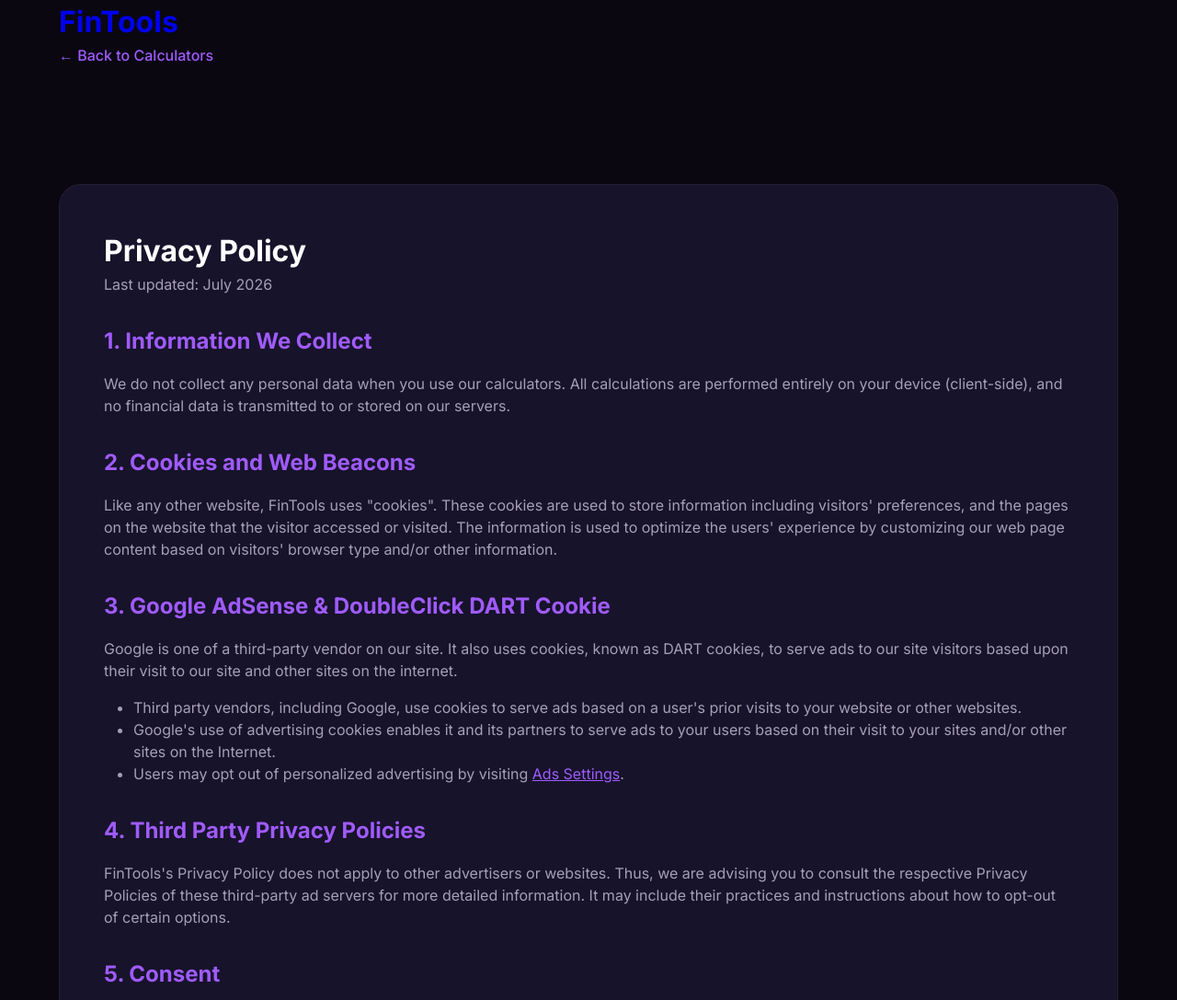
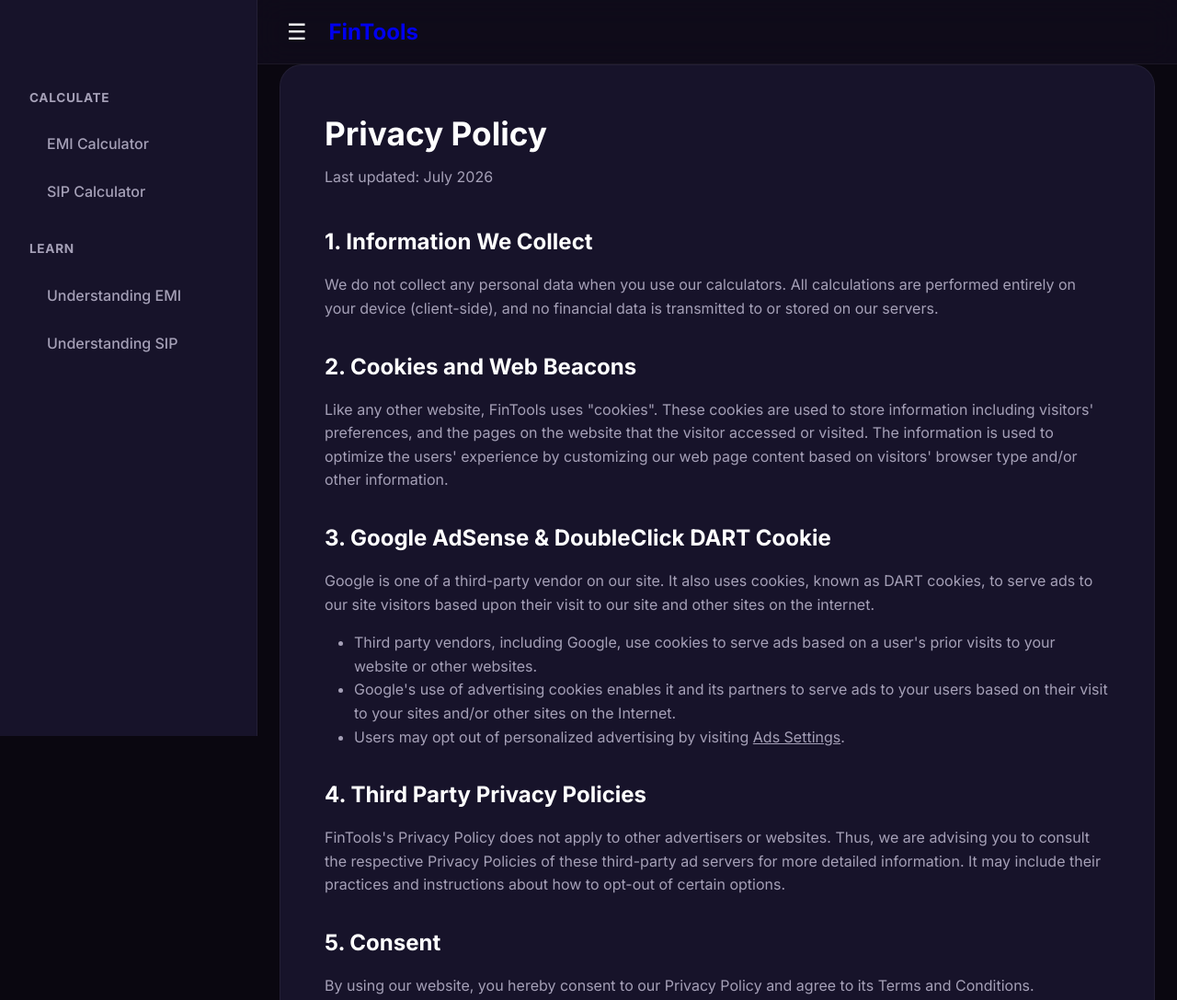
Before and after one commit to IshaanThakur09/fintools, a plain HTML site: page privacy.html in a window 1280 px wide. Shown: the top 1087 px of the page at 92% size. Drawn offline with Linux system fonts and the light colour scheme.

Commit message:
feat: integrate privacy policy into new multi-page layout

```diff
--- a/privacy.html
+++ b/privacy.html
@@ -4,6 +4,7 @@
     <meta charset="UTF-8">
     <meta name="viewport" content="width=device-width, initial-scale=1.0">
     <title>Privacy Policy | FinTools</title>
+    <meta name="description" content="Privacy Policy for FinTools. Learn how we handle data and protect your privacy.">
     <link href="https://fonts.googleapis.com/css2?family=Inter:wght@400;500;600;700&display=swap" rel="stylesheet">
     <link rel="stylesheet" href="style.css">
     <style>
@@ -14,26 +15,44 @@
             border: 1px solid var(--border-light);
             margin-bottom: 2rem;
         }
-        .privacy-content h2 { margin-top: 2rem; margin-bottom: 1rem; color: var(--accent); }
-        .privacy-content p { margin-bottom: 1rem; color: var(--text-muted); }
-        .privacy-content ul { margin-left: 2rem; margin-bottom: 1rem; color: var(--text-muted); }
-        .back-link { display: inline-block; margin-bottom: 2rem; color: var(--accent); text-decoration: none; font-weight: 500; }
-        .back-link:hover { text-decoration: underline; }
+        .privacy-content h2 { margin-top: 2rem; margin-bottom: 1rem; color: var(--primary-color); }
+        .privacy-content p, .privacy-content ul { margin-bottom: 1rem; color: var(--text-muted); line-height: 1.6; }
+        .privacy-content ul { margin-left: 2rem; }
     </style>
 </head>
 <body>
-    <header class="header">
-        <div class="container">
+    <div class="app-layout">
+        <aside class="sidebar">
+            <div class="sidebar-header mobile-only" style="display: flex; justify-content: flex-end; align-items: center; padding-bottom: 1rem;">
+                <button class="sidebar-close-btn" aria-label="Close menu">✕</button>
+            </div>
+            <nav class="sidebar-nav">
+                <div class="nav-group">
+                    <h3 class="nav-group-title">Calculate</h3>
+                    <a href="index.html#emi">EMI Calculator</a>
+                    <a href="index.html#sip">SIP Calculator</a>
+                </div>
+                <div class="nav-group">
+                    <h3 class="nav-group-title">Learn</h3>
+                    <a href="learn.html#learn-emi">Understanding EMI</a>
+                    <a href="learn.html#learn-sip">Understanding SIP</a>
+                </div>
+            </nav>
+        </aside>
+
+        <div class="content-wrapper">
+            <header class="top-header">
+                <div class="header-content">
+                    <button class="sidebar-open-btn" aria-label="Open menu">☰</button>
                     <a href="index.html" style="text-decoration: none;"><h1 class="logo">Fin<span>Tools</span></h1></a>
                 </div>
             </header>
 
+            <div class="main-content">
             <main class="container">
-        <a href="index.html" class="back-link">← Back to Calculators</a>
-
                 <div class="privacy-content">
-            <h1>Privacy Policy</h1>
-            <p>Last updated: July 2026</p>
+                    <h1 style="font-size: 2.2rem; margin-bottom: 0.5rem; margin-top: 0;">Privacy Policy</h1>
+                    <p style="color: var(--text-muted); margin-bottom: 2.5rem;">Last updated: July 2026</p>
 
                     <h2>1. Information We Collect</h2>
                     <p>We do not collect any personal data when you use our calculators. All calculations are performed entirely on your device (client-side), and no financial data is transmitted to or stored on our servers.</p>
@@ -46,7 +65,7 @@
                     <ul>
                         <li>Third party vendors, including Google, use cookies to serve ads based on a user's prior visits to your website or other websites.</li>
                         <li>Google's use of advertising cookies enables it and its partners to serve ads to your users based on their visit to your sites and/or other sites on the Internet.</li>
-                <li>Users may opt out of personalized advertising by visiting <a href="https://myadcenter.google.com/" style="color: var(--accent);">Ads Settings</a>.</li>
+                        <li>Users may opt out of personalized advertising by visiting <a href="https://myadcenter.google.com/" style="color: var(--primary-color);">Ads Settings</a>.</li>
                     </ul>
 
                     <h2>4. Third Party Privacy Policies</h2>
@@ -60,7 +79,15 @@
             <footer>
                 <div class="container">
                     <p>&copy; 2026 FinTools. Premium Financial Calculators.</p>
+                    <div class="footer-links" style="margin-top: 1rem;">
+                        <a href="privacy.html" style="color: var(--text-muted); text-decoration: none; font-size: 0.9rem;">Privacy Policy</a>
+                    </div>
                 </div>
             </footer>
+            </div> <!-- End main-content -->
+        </div> <!-- End content-wrapper -->
+    </div> <!-- End app-layout -->
+
+    <script src="app.js"></script>
 </body>
 </html>
```
Lines whose indentation alone changed are shown as unchanged.
